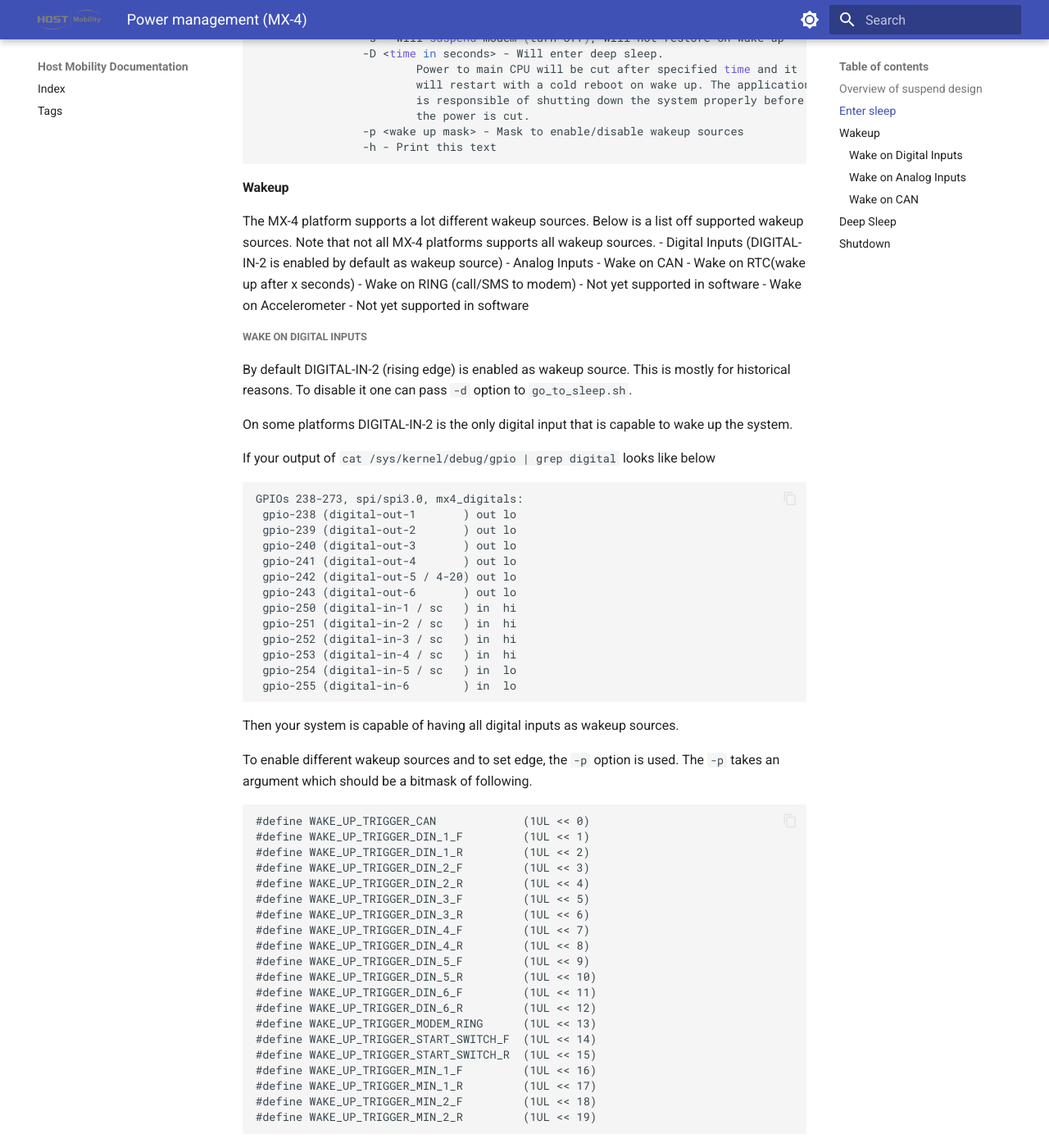
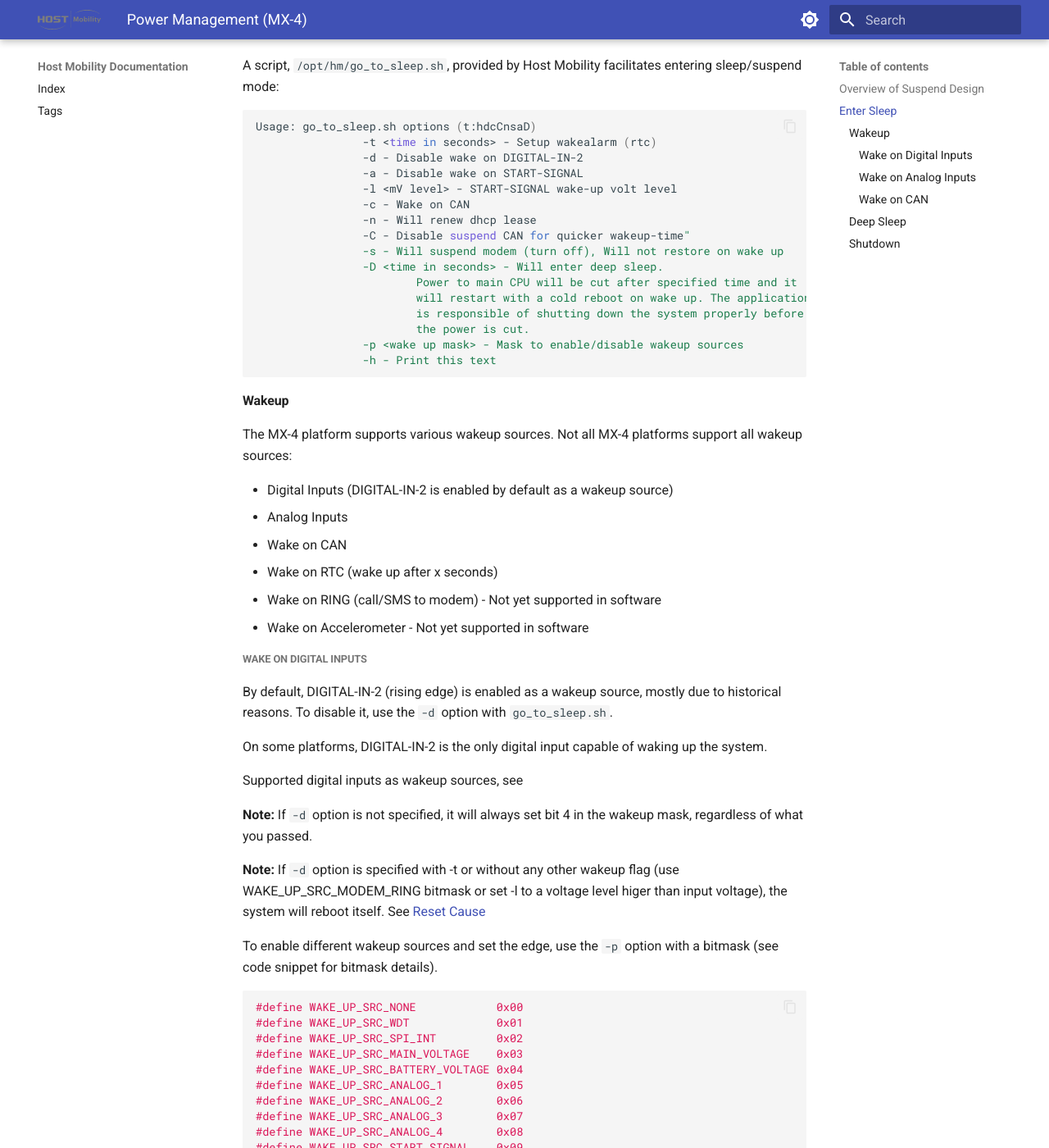
Before and after one commit to hostmobility/documentation, an MkDocs documentation site: the page built from docs/system/mx4/power_management.md, in a window 1280 px wide and 1400 px high, scrolled down 890 px. Shown: the whole window at 82% size. Built offline with MkDocs 1.6.1 and Material for MkDocs 9.7.7, drawn with Linux system fonts in a browser that asks for light colours; some of the changed text lies outside the part shown.

Commit message:
Power Management: Update mx4 information

````diff
--- a/docs/system/mx4/power_management.md
+++ b/docs/system/mx4/power_management.md
@@ -1,45 +1,47 @@
 ---
-title: Power management (MX-4)
+title: Power Management (MX-4)
 tags:
-  - Power management
+  - Power Management
   - MX-4
 ---
 
-#### Overview of suspend design
+## Overview of Suspend Design
 
-The MX-4 platform consists of two cpu's:
-- The main CPU which runs Linux and where user applications are run
-- The co-cpu which is a multi purpose CPU (PMIC, gpio-chip, analog inputs, hardware watchdog and more)
+The MX-4 platform consists of two CPUs:
 
-The main CPU is the one that always initiates sleep/suspend mode.
+- The main CPU runs Linux and user applications.
+- The co-CPU serves multiple purposes (PMIC, GPIO chip, analog inputs, hardware watchdog, etc.).
 
-Wakeup on the other hand could be that main CPU wakes up co-cpu or co-cpu wakes up main CPU (this depends on wakeup source. See [Wakeup](#wakeup)).
+The main CPU initiates sleep/suspend mode, while wakeup can be triggered by either CPU, depending on the wakeup source (see [Wakeup](#wakeup)).
 
-When sleep/suspend mode is entered
-- The main CPU will enter a mode where most of its peripherals are powered off.
-- The co-cpu will run on internal low power RC (32 kHz) and run a cyclic sleep
-- 3.3 V is turned off. Consumers differ across different MX-4 platforms
-- 5 V is turned off. Consumers differ across different MX-4 platforms
+During sleep/suspend mode:
 
-List of periphials that will lose power and that need to be re-initalized after wakeup:
-- SD-card - Application should umount SD-card before entering sleep/suspend. Re-mount is handled by platform on wakeup.
+- The main CPU powers off most peripherals.
+- The co-CPU runs on internal low-power RC (32 kHz) and performs cyclic sleep.
+- 3.3 V and 5 V power off, specific to different MX-4 platforms.
+
+**Warning:** Peripherals that lose power and need re-initialization after wakeup:
+
+- SD-card (Unmount before sleep, re-mounted on wakeup)
 - Wifi
 - UARTS
-- CAN
+- CAN (T30 FR optional power on/off for CAN transceivers)
 - Ethernet
+- Flexray
 
-#### Enter sleep
+## Enter Sleep
 
-Host Mobility provides a script to easy enter sleep/suspend mode. The script is `/opt/hm/go_to_sleep.sh`.
+A script, `/opt/hm/go_to_sleep.sh`, provided by Host Mobility facilitates entering sleep/suspend mode:
 
 ```bash
-Usage: go_to_sleep.sh options (t:D:hdcnsal:p:)
+Usage: go_to_sleep.sh options (t:hdcCnsaD)
                 -t <time in seconds> - Setup wakealarm (rtc)
                 -d - Disable wake on DIGITAL-IN-2
                 -a - Disable wake on START-SIGNAL
                 -l <mV level> - START-SIGNAL wake-up volt level
                 -c - Wake on CAN
                 -n - Will renew dhcp lease
+                -C - Disable suspend CAN for quicker wakeup-time"
                 -s - Will suspend modem (turn off), Will not restore on wake up
                 -D <time in seconds> - Will enter deep sleep.
                         Power to main CPU will be cut after specified time and it
@@ -48,89 +50,88 @@
                         the power is cut.
                 -p <wake up mask> - Mask to enable/disable wakeup sources
                 -h - Print this text
-
 ```
 
 #### Wakeup
 
-The MX-4 platform supports a lot different wakeup sources. Below is a list off supported wakeup sources.
-Note that not all MX-4 platforms supports all wakeup sources.
-- Digital Inputs (DIGITAL-IN-2 is enabled by default as wakeup source)
+The MX-4 platform supports various wakeup sources. Not all MX-4 platforms support all wakeup sources:
+
+- Digital Inputs (DIGITAL-IN-2 is enabled by default as a wakeup source)
 - Analog Inputs
 - Wake on CAN
-- Wake on RTC(wake up after x seconds)
+- Wake on RTC (wake up after x seconds)
 - Wake on RING (call/SMS to modem) - Not yet supported in software
 - Wake on Accelerometer - Not yet supported in software
 
 ##### Wake on Digital Inputs
 
-By default DIGITAL-IN-2 (rising edge) is enabled as wakeup source. This is mostly for historical reasons. To disable it one can pass `-d` option to `go_to_sleep.sh`.
+By default, DIGITAL-IN-2 (rising edge) is enabled as a wakeup source, mostly due to historical reasons. To disable it, use the `-d` option with `go_to_sleep.sh`.
 
-On some platforms DIGITAL-IN-2 is the only digital input that is capable to wake up the system.
+On some platforms, DIGITAL-IN-2 is the only digital input capable of waking up the system.
 
-If your output of `cat /sys/kernel/debug/gpio | grep digital` looks like below
+Supported digital inputs as wakeup sources, see [](../interfaces/mx4/digital_io.md#list-of-ios)
 
+**Note:** If `-d` option is not specified, it will always set bit 4 in the wakeup mask, regardless of what you passed.
+
+**Note:** If `-d` option is specified with -t or without any other wakeup flag (use WAKE_UP_SRC_MODEM_RING bitmask or set -l to a voltage level higer than input voltage), the system will reboot itself. See [Reset Cause](reset_cause.md)
+
+To enable different wakeup sources and set the edge, use the `-p` option with a bitmask (see code snippet for bitmask details).
+```c
+#define WAKE_UP_SRC_NONE            0x00
+#define WAKE_UP_SRC_WDT             0x01
+#define WAKE_UP_SRC_SPI_INT         0x02
+#define WAKE_UP_SRC_MAIN_VOLTAGE    0x03
+#define WAKE_UP_SRC_BATTERY_VOLTAGE 0x04
+#define WAKE_UP_SRC_ANALOG_1        0x05
+#define WAKE_UP_SRC_ANALOG_2        0x06
+#define WAKE_UP_SRC_ANALOG_3        0x07
+#define WAKE_UP_SRC_ANALOG_4        0x08
+#define WAKE_UP_SRC_START_SIGNAL    0x09
+#define WAKE_UP_SRC_CAN             0x0a
+#define WAKE_UP_SRC_DIN_1_F         0x0b
+#define WAKE_UP_SRC_DIN_1_R         0x0c
+#define WAKE_UP_SRC_DIN_2_F         0x0d
+#define WAKE_UP_SRC_DIN_2_R         0x0e
+#define WAKE_UP_SRC_DIN_3_F         0x0f
+#define WAKE_UP_SRC_DIN_3_R         0x10
+#define WAKE_UP_SRC_DIN_4_F         0x11
+#define WAKE_UP_SRC_DIN_4_R         0x12
+#define WAKE_UP_SRC_DIN_5_F         0x13
+#define WAKE_UP_SRC_DIN_5_R         0x14
+#define WAKE_UP_SRC_DIN_6_F         0x15
+#define WAKE_UP_SRC_DIN_6_R         0x16
+#define WAKE_UP_SRC_MODEM_RING      0x17
+#define WAKE_UP_SRC_START_SWITCH_F  0x18
+#define WAKE_UP_SRC_START_SWITCH_R  0x19
+
+/*  NOTE! we jump from 0x19 to 0x20 here. It is un-intentional but will leave
+    it as-is not to break API.
+*/
+#define WAKE_UP_SRC_MIN_1_F         0x20
+#define WAKE_UP_SRC_MIN_1_R         0x21
+#define WAKE_UP_SRC_MIN_2_F         0x22
+#define WAKE_UP_SRC_MIN_2_R         0x23
+
+#define WAKE_UP_SRC_DIN_7_F         0x24
+#define WAKE_UP_SRC_DIN_7_R         0x25
+#define WAKE_UP_SRC_DIN_8_F         0x26
+#define WAKE_UP_SRC_DIN_8_R         0x27
 ```
-GPIOs 238-273, spi/spi3.0, mx4_digitals:
- gpio-238 (digital-out-1       ) out lo
- gpio-239 (digital-out-2       ) out lo
- gpio-240 (digital-out-3       ) out lo
- gpio-241 (digital-out-4       ) out lo
- gpio-242 (digital-out-5 / 4-20) out lo
- gpio-243 (digital-out-6       ) out lo
- gpio-250 (digital-in-1 / sc   ) in  hi
- gpio-251 (digital-in-2 / sc   ) in  hi
- gpio-252 (digital-in-3 / sc   ) in  hi
- gpio-253 (digital-in-4 / sc   ) in  hi
- gpio-254 (digital-in-5 / sc   ) in  lo
- gpio-255 (digital-in-6        ) in  lo
-```
-Then your system is capable of having all digital inputs as wakeup sources.
-
-To enable different wakeup sources and to set edge, the `-p` option is used. The `-p` takes an argument which should be a bitmask of following.
-
-```
-#define WAKE_UP_TRIGGER_CAN             (1UL << 0)
-#define WAKE_UP_TRIGGER_DIN_1_F         (1UL << 1)
-#define WAKE_UP_TRIGGER_DIN_1_R         (1UL << 2)
-#define WAKE_UP_TRIGGER_DIN_2_F         (1UL << 3)
-#define WAKE_UP_TRIGGER_DIN_2_R         (1UL << 4)
-#define WAKE_UP_TRIGGER_DIN_3_F         (1UL << 5)
-#define WAKE_UP_TRIGGER_DIN_3_R         (1UL << 6)
-#define WAKE_UP_TRIGGER_DIN_4_F         (1UL << 7)
-#define WAKE_UP_TRIGGER_DIN_4_R         (1UL << 8)
-#define WAKE_UP_TRIGGER_DIN_5_F         (1UL << 9)
-#define WAKE_UP_TRIGGER_DIN_5_R         (1UL << 10)
-#define WAKE_UP_TRIGGER_DIN_6_F         (1UL << 11)
-#define WAKE_UP_TRIGGER_DIN_6_R         (1UL << 12)
-#define WAKE_UP_TRIGGER_MODEM_RING      (1UL << 13)
-#define WAKE_UP_TRIGGER_START_SWITCH_F  (1UL << 14)
-#define WAKE_UP_TRIGGER_START_SWITCH_R  (1UL << 15)
-#define WAKE_UP_TRIGGER_MIN_1_F         (1UL << 16)
-#define WAKE_UP_TRIGGER_MIN_1_R         (1UL << 17)
-#define WAKE_UP_TRIGGER_MIN_2_F         (1UL << 18)
-#define WAKE_UP_TRIGGER_MIN_2_R         (1UL << 19)
-```
-
-NOTE! If `-d` option is not specified it will always set bit 4 in the wakeup mask, regardless of what you passed.
 
 ##### Wake on Analog Inputs
 
-Analog inputs as wakeup sources are not handled by `go_to_sleep.sh`.
+Analog inputs as wakeup sources are not managed by `go_to_sleep.sh`.
 
-All analog inputs have four sysfs files associated with them. If we take input voltage as an example:
-```bash
-root@mx4-vcc-1000000:/sys/bus/spi/devices/spi3.0# ls input_voltage*
-input_voltage_calibration_u      input_voltage_threshold_high
-input_voltage                 input_voltage_threshold_low
-```
+All analog inputs have four sysfs files associated with them. For example, if we take input voltage:
 
-- `input_voltage` is the file where we read the value of input voltage.
-- `input_voltage_calibration_u` is used internally by Host Mobility to calibrate the input for component tolerances.
-- `input_voltage_threshold_high` is used to enable wake on a high level threshold
-- `input_voltage_threshold_low` is used to enable wake on low level threshold.
+[Sysfs files and their purposes]
 
-Some wakeup setup examples:
+- `input_voltage` reads the value of input voltage.
+- `input_voltage_calibration_u` calibrates the input for component tolerances.
+- `input_voltage_threshold_high` enables wake on a high-level threshold.
+- `input_voltage_threshold_low` enables wake on a low-level threshold.
+
+Examples for wakeup setup:
 
 ```bash
 # Wakeup system from sleep/suspend if input voltage is above 16 V
@@ -153,18 +154,17 @@
 root@mx4-vcc-1000000:~# echo 0 > /opt/hm/pic_attributes/input_voltage_threshold_high
 root@mx4-vcc-1000000:~# echo 0 > /opt/hm/pic_attributes/input_voltage_threshold_low
 ```
-User has to setup analog wakeup sources prior to calling `go_to_sleep.sh`. See [Enter sleep](#enter-sleep)
+User setup for analog wakeup sources is required before calling `go_to_sleep.sh`. See [Enter sleep](#enter-sleep).
 
 ##### Wake on CAN
 
-Wake on CAN is not supported by all MX-4 platforms. Contact Host Mobility support to see if your platform supports this.
+Wake on CAN isn't supported on all MX-4 platforms. Contact Host Mobility support for compatibility information.
 
-Wake on CAN is enabled by passing `-c` to `go_to_sleep.sh`. See [Enter sleep](#enter-sleep). But prior to doing this one has
-to enable which specific CAN buses should be enabled as wakeup source.
+Enable Wake on CAN by passing `-c` to `go_to_sleep.sh` (see [Enter sleep](#enter-sleep)). However, before doing this, specific CAN buses should be enabled as wakeup sources.
 
-By default all CAN buses will trigger a wakeup if there is traffic on them and `-c` is passed to `go_to_sleep.sh`
+By default, all CAN buses will trigger a wakeup if there is traffic on them and `-c` is passed to `go_to_sleep.sh`. For T30 FR it is possible to wake up on single specific CAN frame(`can-xcvr`).
 
-GPIO's are used to set this up.
+GPIOs are used to set this up:
 
 ```bash
 root@mx4-vcc-1000000:~# cat /sys/kernel/debug/gpio | grep -i wakeup
@@ -176,7 +176,7 @@
  gpio-63  (P179 - CAN5-WAKEUP  ) out lo
 ```
 
-To disable wakeup for a specific bus one has to write a 1 to that GPIO's value.
+To disable wakeup for a specific bus, write a 1 to that GPIO's value.
 
 ```bash
 # Disable wakeup on CAN0
@@ -186,42 +186,25 @@
 
 ### Deep Sleep
 
-Deep sleep mode means that we put the co-cpu in a sleep mode while cutting the power rail to the main CPU. This means that upon wake up we will have a cold reboot instead of a fast resume, this trade off is for lower consumtion during the suspended state.
+Deep sleep mode puts the co-CPU to sleep while cutting the power rail to the main CPU. Upon wakeup, a cold reboot occurs instead of a fast resume, trading off for lower consumption during the suspended state.
 
-Wakeup sources available from deep sleep vary on different platforms.
+Wakeup sources available from deep sleep vary across different platforms.
 
-Deep sleep is entered by passing the -D option to `go_to_sleep.sh`. See [Enter sleep](#enter-sleep)
+Enter deep sleep by passing the `-D` option to `go_to_sleep.sh`. See [Enter sleep](#enter-sleep).
+
+**Note:** CT and CT GL does not support Deep Sleep
 
 ### Shutdown
 
-This mode is not supported by all MX-4 platforms. Contact Host Mobility support to see if your platform supports this.
+Not all MX-4 platforms support this mode. Contact Host Mobility support for information on compatibility.
 
-The MX-4 shutdown/cutoff state is where system is turned off with close to zero power consumption.
+The MX-4 shutdown/cutoff state turns the system off with close to zero power consumption:
 
 ```bash
 # Cutoff in 60 seconds
 root@mx4-vcc-1000000:~# echo 60 > /opt/hm/pic_attributes/ctrl_on_4v
 ```
 
-The above means that in 60 seconds we will cut the 4 V which the whole system
-runs on and the system will only restart if ANALOG-IN-1 is HIGH.
+In this example, within 60 seconds, the system will cut the 4V power and restart only if [Start signal](../../interfaces/mx4/start_signal.md) is LOW.
 
-Before these 60 seconds run out the application should have finished and
-run the command `poweroff` to shutdown Linux.
-
-```bash
-root@mx4-vcc-1000000:~# echo 60 > /opt/hm/pic_attributes/ctrl_on_4v
-root@mx4-vcc-1000000:~# poweroff
-Sending SIGTERM to remaining processes...
-Sending SIGKILL to remaining processes...
-Unmounting file systems.
-Unmounting /sys/fs/fuse/connections.
-All filesystems unmounted.
-Deactivating swaps.
-All swaps deactivated.
-Detaching loop devices.
-All loop devices detached.
-Detaching DM devices.
-All DM devices detached.
-[  239.327263] System halted.
-```
+Before these 60 seconds elapse, ensure the application finishes and runs `poweroff` to shut down Linux command `poweroff`
````
